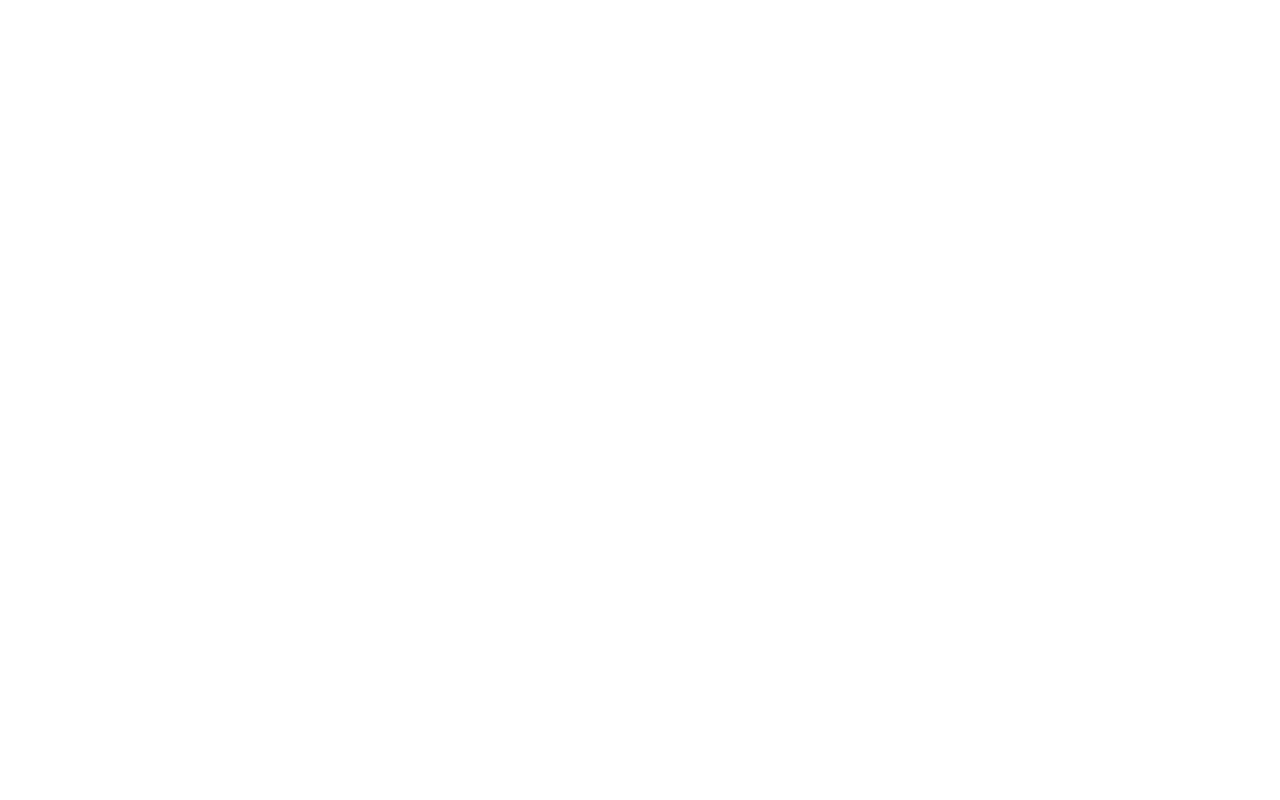
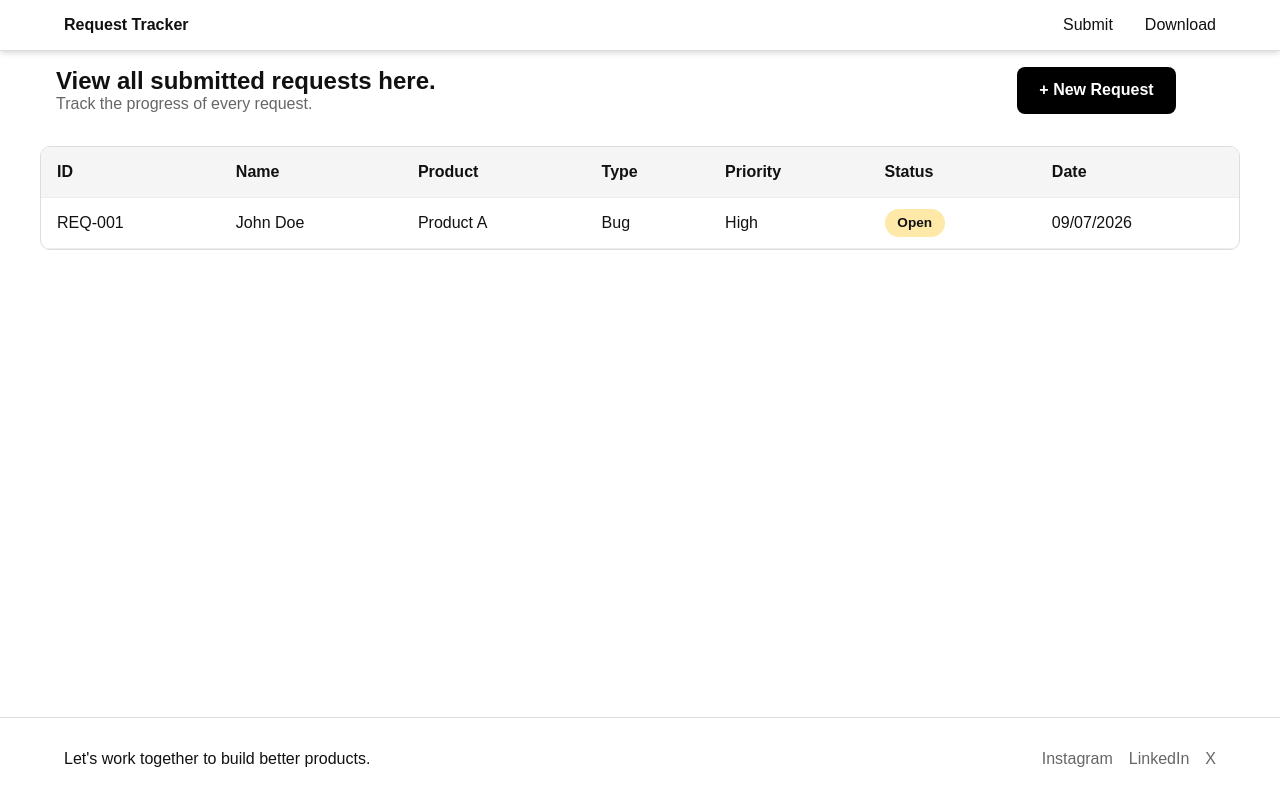
Before and after one commit to Finn-tech-art/request-tracker, a plain HTML site: page src/pages/requests.html in a window 1280 px wide. Drawn offline with Linux system fonts and the light colour scheme.

Commit message:
Add the requests list page

```diff
--- a/src/css/main.css
+++ b/src/css/main.css
@@ -18,6 +18,8 @@ body {
     align-items: center;
     padding: 1rem 4rem;
     border-bottom: 1px solid #ddd;
+    box-shadow: 0 4px 6px -1px rgba(0, 0, 0, 0.1), 0 2px 4px -1px rgba(0, 0, 0, 0.06);
+    z-index: 1000;
 }
 
 .logo h1{
--- a/src/css/requests.css
+++ b/src/css/requests.css
@@ -0,0 +1,80 @@
+.request-page {
+    flex: 1;
+    padding: 3rem;
+}
+
+.request-container {
+    max-width: 1200px;
+    margin: auto;
+}
+
+.page-header {
+    display: flex;
+    justify-content: space-between;
+    align-items: center;
+
+    margin-bottom: 2rem;
+    margin-top: 1rem;
+    margin-left: 1rem;
+    margin-right: 4rem;
+}
+
+.page-header p {
+    color: #666;
+}
+
+.table-wrapper {
+    overflow-x: auto;
+    border: 1px solid #ddd;
+    border-radius: 10px
+}
+
+table {
+    width: 100%;
+    border-collapse: collapse;
+}
+
+thead {
+    background: #f5f5f5;
+}
+
+th, td {
+    padding: 1rem;
+    text-align: left;
+    border-bottom: 1px solid #eee;
+}
+
+tbody tr:hover {
+    background: #fafafa;
+}
+
+.status {
+    padding: .4rem .8rem;
+    border-radius: 20px;
+    font-size: .85rem;
+    font-weight: 600;
+}
+
+.open {
+    background: #FFE9A8;
+}
+
+.progress {
+    background: #BFE3FF;
+}
+
+.closed {
+    background: #C9F7C9;
+}
+
+@media (max-width: 768px){
+    .requests-page {
+        padding: 4rem;
+    }
+
+    .page-header{
+        flex-direction: column;
+        gap: 1rem;
+        align-items: flex-start;
+    }
+}
--- a/src/pages/requests.html
+++ b/src/pages/requests.html
@@ -0,0 +1,75 @@
+<!DOCTYPE html>
+<html lang="en">
+    <head>
+        <meta charset="UTF-8">
+        <meta name="viewport" width="device-width initial-scale=1.0">
+
+        <title>Requests List</title>
+
+        <link rel="stylesheet" href="../css/main.css">
+        <link rel="stylesheet" href="../css/requests.css">
+    </head>
+    <body>
+    <header class="navbar">
+        <div class="logo">
+            <h1>Request Tracker</h1>
+        </div>
+
+        <nav>
+            <ul class="nav-links">
+                <li><a href="./submit.html">Submit</a></li>
+                <li><a href="#">Download</a></li>
+            </ul>
+        </nav>
+    </header>
+    <main class="requests-page">
+        <section class="request-container">
+            <div class="page-header">
+                <div>
+                    <h2>View all submitted requests here.</h2>
+                    <p>Track the progress of every request.</p>
+                </div>
+
+                <a href="./submit.html" class="btn btn-primary">+ New Request</a>
+            </div>
+
+            <div class="table-wrapper">
+                <table>
+                    <thead>
+                        <tr>
+                            <th>ID</th>
+                            <th>Name</th>
+                            <th>Product</th>
+                            <th>Type</th>
+                            <th>Priority</th>
+                            <th>Status</th>
+                            <th>Date</th>
+                        </tr>
+                    </thead>
+                    <tbody id="request-table-body">
+                        <tr>
+                            <td>REQ-001</td>
+                            <td>John Doe</td>
+                            <td>Product A</td>
+                            <td>Bug</td>
+                            <td>High</td>
+                            <td><span class="status open">Open</span>
+                            <td>09/07/2026</td>
+                        </tr>
+                    </tbody>
+                </table>
+            </div>
+        </section>
+    </main>
+    <footer class="footer">
+        <div>
+            <p>Let's work together to build better products.</p>
+        </div>
+        <div class="footer-links">
+            <a href="#">Instagram</a>
+            <a href="#">LinkedIn</a>
+            <a href="#">X</a>
+        </div>
+    </footer>
+    </body>
+</html>
```
Also changed, not shown: evolution.md (+1 -1 lines).
